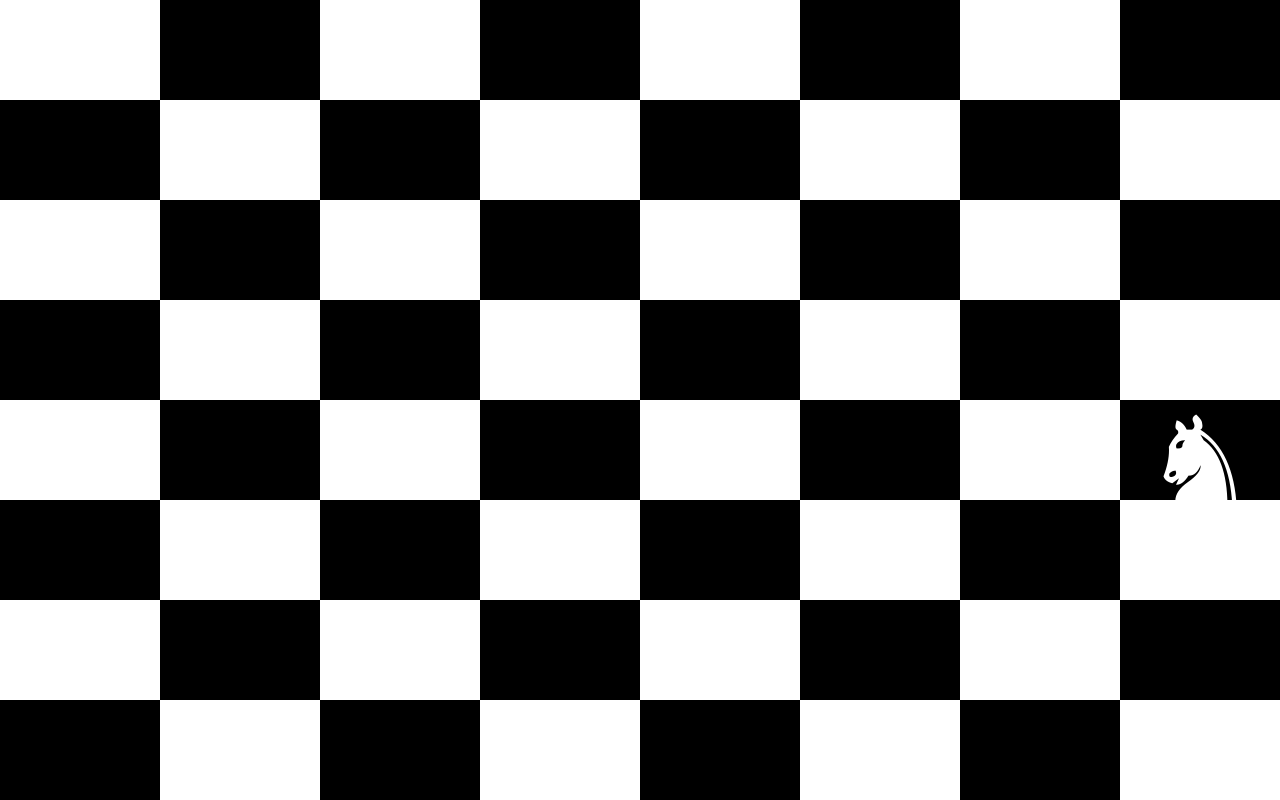
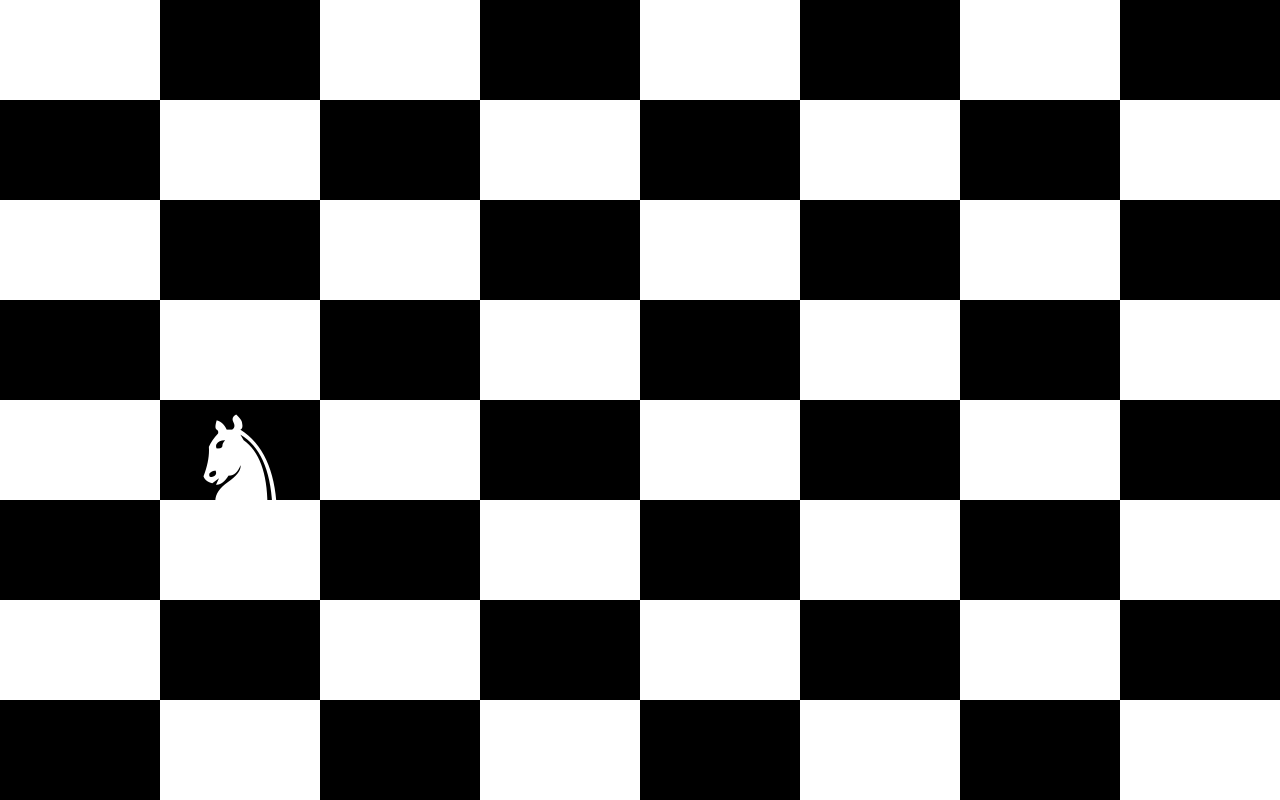
Before and after one commit to TroJanBoi/CEPP-67, a Next.js app in the folder Frontend/cepp-app/: page /dnd in a window 1280 px wide. Built offline with nearby package versions, Linux system fonts and the light colour scheme.

Commit message:
change position hourse

```diff
--- a/Frontend/cepp-app/app/dnd/page.tsx
+++ b/Frontend/cepp-app/app/dnd/page.tsx
@@ -7,7 +7,7 @@ const DndPage = () => {
 
     return (
         <div className="h-screen w-screen flex justify-center items-center">
-            <Board knightPosition={[7, 4]}/>
+            <Board knightPosition={[1, 4]}/>
         </div>
     )
 }
```
Also changed, not shown: Frontend/cepp-app/images/use case.jpeg (added).
